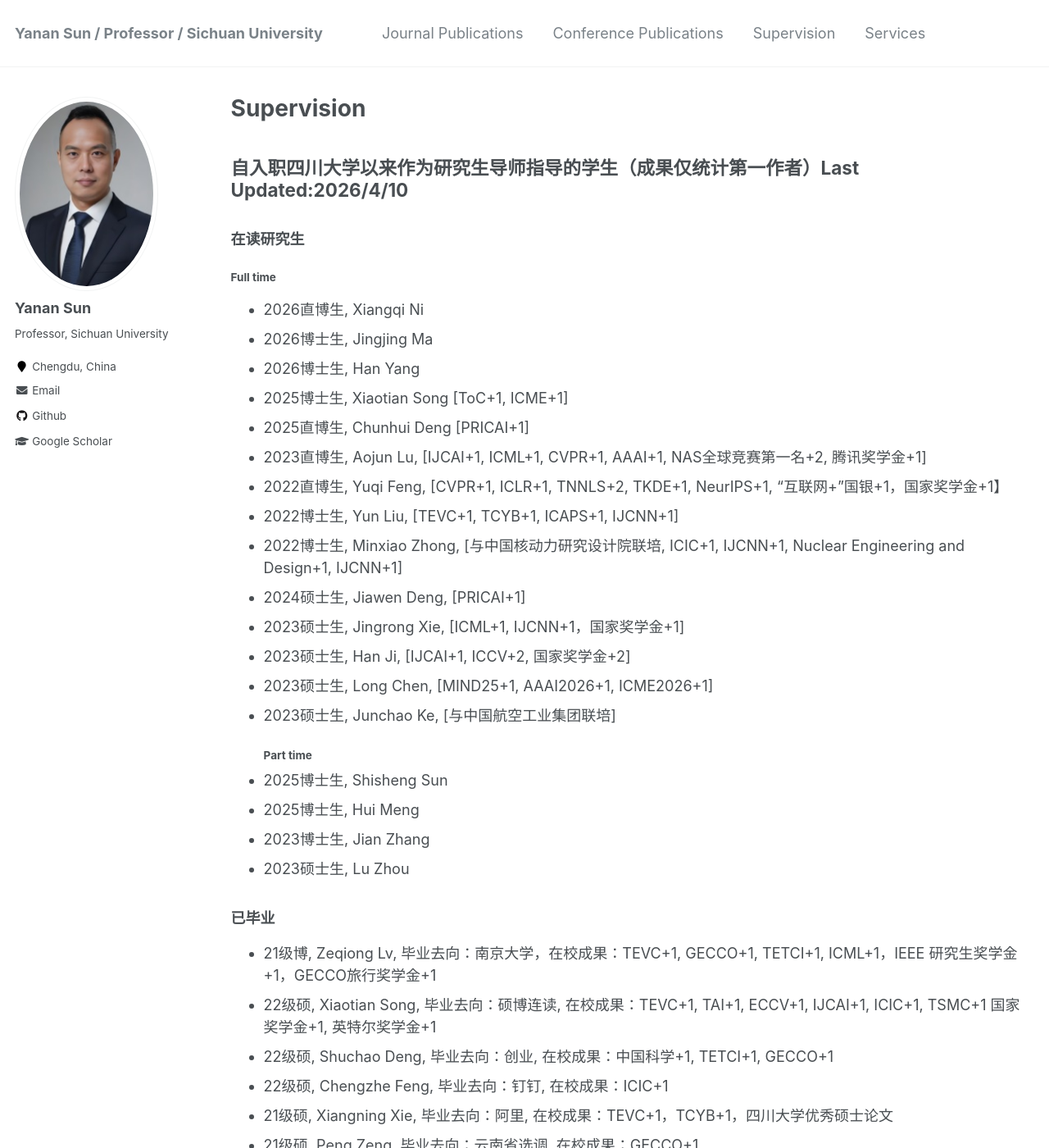
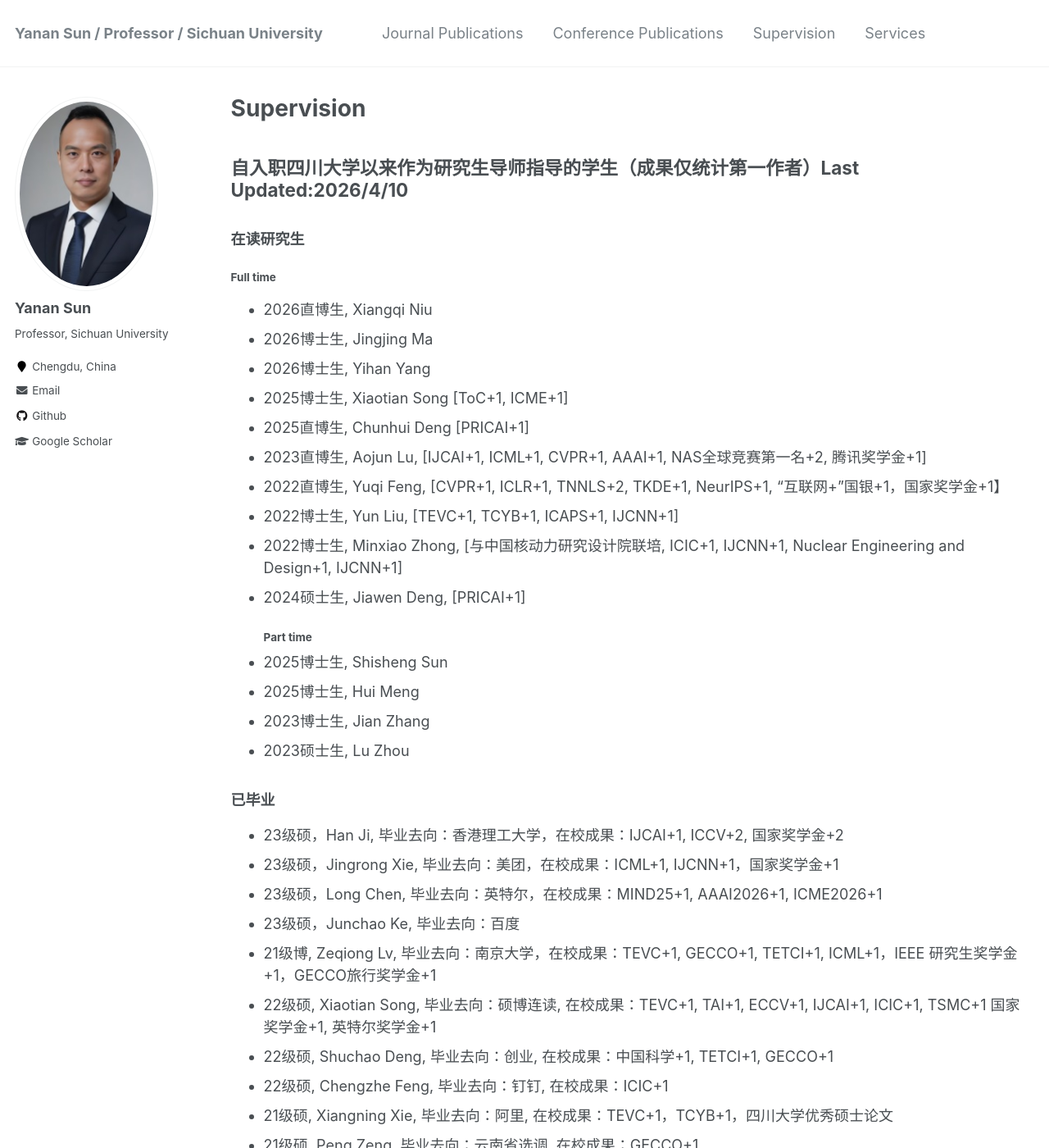
Before and after one commit to yn-sun/yn-sun.github.io, a Jekyll site: the page built from _pages/supervision.md, in a window 1280 px wide and 1400 px high. Shown: the whole window at 82% size. Built offline with Jekyll 4.4.1, drawn with Linux system fonts in a browser that asks for light colours; comment, search, counter and statistics services are not loaded.

Commit message:
Update supervision.md

```diff
--- a/_pages/supervision.md
+++ b/_pages/supervision.md
@@ -9,9 +9,9 @@ author_profile: true
 ## 自入职四川大学以来作为研究生导师指导的学生（成果仅统计第一作者）Last Updated:2026/4/10
 ### 在读研究生
 #### Full time
-* 2026直博生, Xiangqi Ni
+* 2026直博生, Xiangqi Niu
 * 2026博士生, Jingjing Ma
-* 2026博士生, Han Yang
+* 2026博士生, Yihan Yang
 * 2025博士生, Xiaotian Song [ToC+1, ICME+1]
 * 2025直博生, Chunhui Deng [PRICAI+1]
 * 2023直博生, Aojun Lu, [IJCAI+1, ICML+1, CVPR+1, AAAI+1, NAS全球竞赛第一名+2, 腾讯奖学金+1]
@@ -19,10 +19,6 @@ author_profile: true
 * 2022博士生, Yun Liu, [TEVC+1, TCYB+1, ICAPS+1, IJCNN+1]
 * 2022博士生, Minxiao Zhong, [与中国核动力研究设计院联培, ICIC+1, IJCNN+1, Nuclear Engineering and Design+1, IJCNN+1]
 * 2024硕士生, Jiawen Deng, [PRICAI+1]
-* 2023硕士生, Jingrong Xie, [ICML+1, IJCNN+1，国家奖学金+1]
-* 2023硕士生, Han Ji, [IJCAI+1, ICCV+2, 国家奖学金+2]
-* 2023硕士生, Long Chen, [MIND25+1, AAAI2026+1, ICME2026+1]
-* 2023硕士生, Junchao Ke, [与中国航空工业集团联培]
 #### Part time
 * 2025博士生, Shisheng Sun
 * 2025博士生, Hui Meng
@@ -30,7 +26,11 @@ author_profile: true
 * 2023硕士生, Lu Zhou
 
 ### 已毕业
-* 21级博, <span style='width: 220px'> Zeqiong Lv</span>, 毕业去向：南京大学，在校成果：TEVC+1, GECCO+1, TETCI+1, ICML+1，IEEE 研究生奖学金+1，GECCO旅行奖学金+1
+* 23级硕，<span style='width: 220px'>Han Ji</span>, 毕业去向：香港理工大学，在校成果：IJCAI+1, ICCV+2, 国家奖学金+2
+* 23级硕，<span style='width: 220px'>Jingrong Xie</span>, 毕业去向：美团，在校成果：ICML+1, IJCNN+1，国家奖学金+1
+* 23级硕，<span style='width: 220px'>Long Chen</span>, 毕业去向：英特尔，在校成果：MIND25+1, AAAI2026+1, ICME2026+1
+* 23级硕，<span style='width: 220px'>Junchao Ke</span>, 毕业去向：百度
+* 21级博, <span style='width: 220px'>Zeqiong Lv</span>, 毕业去向：南京大学，在校成果：TEVC+1, GECCO+1, TETCI+1, ICML+1，IEEE 研究生奖学金+1，GECCO旅行奖学金+1
 * 22级硕, <span style='width: 220px'>Xiaotian Song</span>, 毕业去向：硕博连读, 在校成果：TEVC+1, TAI+1, ECCV+1, IJCAI+1, ICIC+1, TSMC+1 国家奖学金+1, 英特尔奖学金+1
 * 22级硕, <span style='width: 220px'>Shuchao Deng</span>, 毕业去向：创业,  在校成果：中国科学+1, TETCI+1, GECCO+1
 * 22级硕, <span style='width: 220px'>Chengzhe Feng</span>, 毕业去向：钉钉, 在校成果：ICIC+1
```
